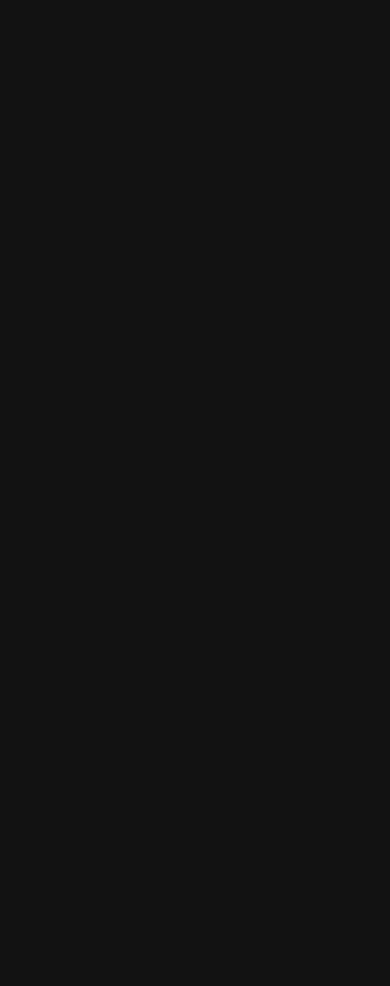
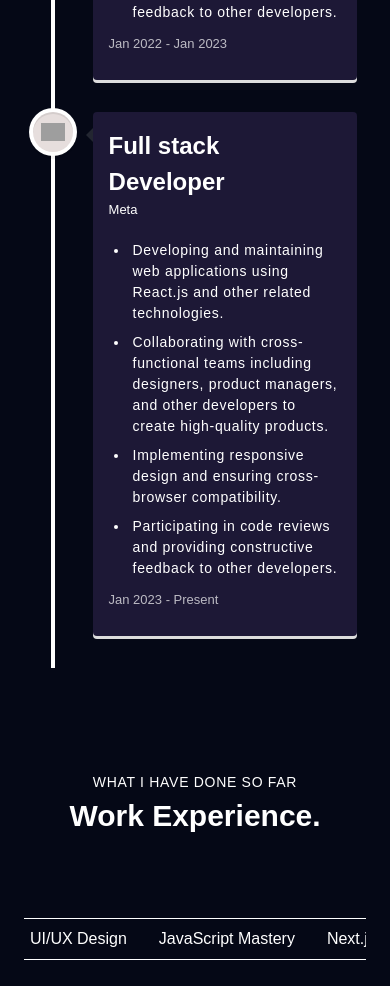
Before and after one commit to FidanEyyubova/My_Portfolio_Website, a React app: page / in a window 390 px wide. Shown: the part 7920-8906 px from the top of the page. Before the commit the page ends 6193 px from the top, so only its background shows below. Built offline with nearby package versions, Linux system fonts and the light colour scheme; grey boxes are pictures that could not be loaded; the HTML template or start-up script is replaced by a standard one.

Commit message:
Education and Certificate

```diff
--- a/package.json
+++ b/package.json
@@ -14,14 +14,17 @@
     "@react-three/drei": "^10.7.6",
     "@react-three/fiber": "^9.4.0",
     "@tailwindcss/vite": "^4.1.14",
+    "clsx": "^2.1.1",
     "framer-motion": "^12.23.24",
     "maath": "^0.10.8",
     "prop-types": "^15.8.1",
     "react": "^19.1.1",
     "react-dom": "^19.1.1",
+    "react-fast-marquee": "^1.6.5",
     "react-parallax-tilt": "^1.7.310",
     "react-router-dom": "^7.9.4",
     "react-vertical-timeline-component": "^3.5.3",
+    "tailwind-merge": "^3.3.1",
     "three": "^0.181.0"
   },
   "devDependencies": {
--- a/src/App.jsx
+++ b/src/App.jsx
@@ -3,6 +3,8 @@
 import About from './components/About'
 import Experience from './components/Experience'
 import Tech from './components/Tech'
+import Education from './components/Education'
+import Certificate from './components/Certificate'
 
 function App() {
 
@@ -14,6 +16,8 @@
         <About />
         <Experience />
         <Tech />
+        <Education />
+        <Certificate />
       </div>
     </div>
   )
--- /dev/null
+++ b/src/components/Certificate.jsx
@@ -0,0 +1,48 @@
+
+import { motion } from "framer-motion";
+import { experiences } from "../constants";
+import { SectionWrapper } from "../section";
+import { textVariant } from "../utils/motion";
+import Marquee from "react-fast-marquee";
+
+
+const Certificate = () => {
+
+
+  const certificates = [
+  "React Developer",
+  "Frontend Development",
+  "UI/UX Design",
+  "JavaScript Mastery",
+  "Next.js Specialist",
+  "Tailwind CSS Expert",
+];
+
+
+  return (
+    <>
+      <motion.div variants={textVariant()}>
+        <p className={`sm:text-[18px] text-[14px] text-secondary uppercase tracking-wider text-center`}>
+          What I have done so far
+        </p>
+        <h2 className={`text-white font-black md:text-[60px] sm:text-[50px] xs:text-[40px] text-[30px] text-center`}>
+          Work Experience.
+        </h2>
+      </motion.div>
+
+      <div className='mt-20 flex flex-col'>
+        <div className="border-t border-b py-2">
+        <Marquee gradient={false} speed={50}>
+          {certificates.map((cert, index) => (
+            <span key={index} className="mr-8 font-medium">
+              {cert}
+            </span>
+          ))}
+        </Marquee>
+      </div>
+      </div>
+    </>
+  );
+};
+
+export default SectionWrapper(Certificate, "work");
--- /dev/null
+++ b/src/components/Education.jsx
@@ -0,0 +1,83 @@
+import {
+  VerticalTimeline,
+  VerticalTimelineElement,
+} from "react-vertical-timeline-component";
+import { motion } from "framer-motion";
+
+import "react-vertical-timeline-component/style.min.css";
+
+import { education} from "../constants";
+import { SectionWrapper } from "../section";
+import { textVariant } from "../utils/motion";
+
+const EducationCard = ({ education }) => {
+  return (
+    <VerticalTimelineElement
+      contentStyle={{
+        background: "#1d1836",
+        color: "#fff",
+      }}
+      contentArrowStyle={{ borderRight: "7px solid  #232631" }}
+      date={education.date}
+      iconStyle={{ background: education.iconBg }}
+      icon={
+        <div className='flex justify-center items-center w-full h-full'>
+          <img
+            src={education.icon}
+            alt={education.company_name}
+            className='w-[60%] h-[60%] object-contain'
+          />
+        </div>
+      }
+    >
+      <div>
+        <h3 className='text-white text-[24px] font-bold'>{education.title}</h3>
+        <p
+          className='text-secondary text-[16px] font-semibold'
+          style={{ margin: 0 }}
+        >
+          {education.company_name}
+        </p>
+      </div>
+
+      <ul className='mt-5 list-disc ml-5 space-y-2'>
+        {education.points.map((point, index) => (
+          <li
+            key={`experience-point-${index}`}
+            className='text-white-100 text-[14px] pl-1 tracking-wider'
+          >
+            {point}
+          </li>
+        ))}
+      </ul>
+    </VerticalTimelineElement>
+  );
+};
+
+const Education = () => {
+  return (
+    <>
+      <motion.div variants={textVariant()}>
+        <p className={`sm:text-[18px] text-[14px] text-secondary uppercase tracking-wider text-center`}>
+          What I have done so far
+        </p>
+        <h2 className={`text-white font-black md:text-[60px] sm:text-[50px] xs:text-[40px] text-[30px] text-center`}>
+          Work Experience.
+        </h2>
+      </motion.div>
+
+      <div className='mt-20 flex flex-col'>
+        <VerticalTimeline>
+          {education.map((education, index) => (
+            <EducationCard
+              key={`experience-${index}`}
+              education={education}
+            />
+          ))}
+        </VerticalTimeline>
+      </div>
+    </>
+  );
+};
+
+export default SectionWrapper(Education, "work");
--- a/src/constants/index.js
+++ b/src/constants/index.js
@@ -87,6 +87,62 @@
     ],
   },
 ];
+
+export const education = [
+  {
+    title: "React.js Developer",
+    company_name: "Starbucks",
+    icon: "starbucks",
+    iconBg: "#383E56",
+    date: "March 2020 - April 2021",
+    points: [
+      "Developing and maintaining web applications using React.js and other related technologies.",
+      "Collaborating with cross-functional teams including designers, product managers, and other developers to create high-quality products.",
+      "Implementing responsive design and ensuring cross-browser compatibility.",
+      "Participating in code reviews and providing constructive feedback to other developers.",
+    ],
+  },
+  {
+    title: "React Native Developer",
+    company_name: "Tesla",
+    icon: "tesla",
+    iconBg: "#E6DEDD",
+    date: "Jan 2021 - Feb 2022",
+    points: [
+      "Developing and maintaining web applications using React.js and other related technologies.",
+      "Collaborating with cross-functional teams including designers, product managers, and other developers to create high-quality products.",
+      "Implementing responsive design and ensuring cross-browser compatibility.",
+      "Participating in code reviews and providing constructive feedback to other developers.",
+    ],
+  },
+  {
+    title: "Web Developer",
+    company_name: "Shopify",
+    icon: "shopify",
+    iconBg: "#383E56",
+    date: "Jan 2022 - Jan 2023",
+    points: [
+      "Developing and maintaining web applications using React.js and other related technologies.",
+      "Collaborating with cross-functional teams including designers, product managers, and other developers to create high-quality products.",
+      "Implementing responsive design and ensuring cross-browser compatibility.",
+      "Participating in code reviews and providing constructive feedback to other developers.",
+    ],
+  },
+  {
+    title: "Full stack Developer",
+    company_name: "Meta",
+    icon: "meta",
+    iconBg: "#E6DEDD",
+    date: "Jan 2023 - Present",
+    points: [
+      "Developing and maintaining web applications using React.js and other related technologies.",
+      "Collaborating with cross-functional teams including designers, product managers, and other developers to create high-quality products.",
+      "Implementing responsive design and ensuring cross-browser compatibility.",
+      "Participating in code reviews and providing constructive feedback to other developers.",
+    ],
+  },
+];
+
 export const technologies = [
   {
     name: "HTML 5",
@@ -141,3 +197,43 @@
     icon: "docker",
   },
 ];
+
+
+export const reviews = [
+  {
+    name: "Jack",
+    username: "@jack",
+    body: "I've never seen anything like this before. It's amazing. I love it.",
+    img: "https://avatar.vercel.sh/jack",
+  },
+  {
+    name: "Jill",
+    username: "@jill",
+    body: "I don't know what to say. I'm speechless. This is amazing.",
+    img: "https://avatar.vercel.sh/jill",
+  },
+  {
+    name: "John",
+    username: "@john",
+    body: "I'm at a loss for words. This is amazing. I love it.",
+    img: "https://avatar.vercel.sh/john",
+  },
+  {
+    name: "Jane",
+    username: "@jane",
+    body: "I'm at a loss for words. This is amazing. I love it.",
+    img: "https://avatar.vercel.sh/jane",
+  },
+  {
+    name: "Jenny",
+    username: "@jenny",
+    body: "I'm at a loss for words. This is amazing. I love it.",
+    img: "https://avatar.vercel.sh/jenny",
+  },
+  {
+    name: "James",
+    username: "@james",
+    body: "I'm at a loss for words. This is amazing. I love it.",
+    img: "https://avatar.vercel.sh/james",
+  },
+];
```
Also changed, not shown: src/utils/motion.js (line endings or trailing spaces), 1 other file (tests, documents, lock files or other folders).
